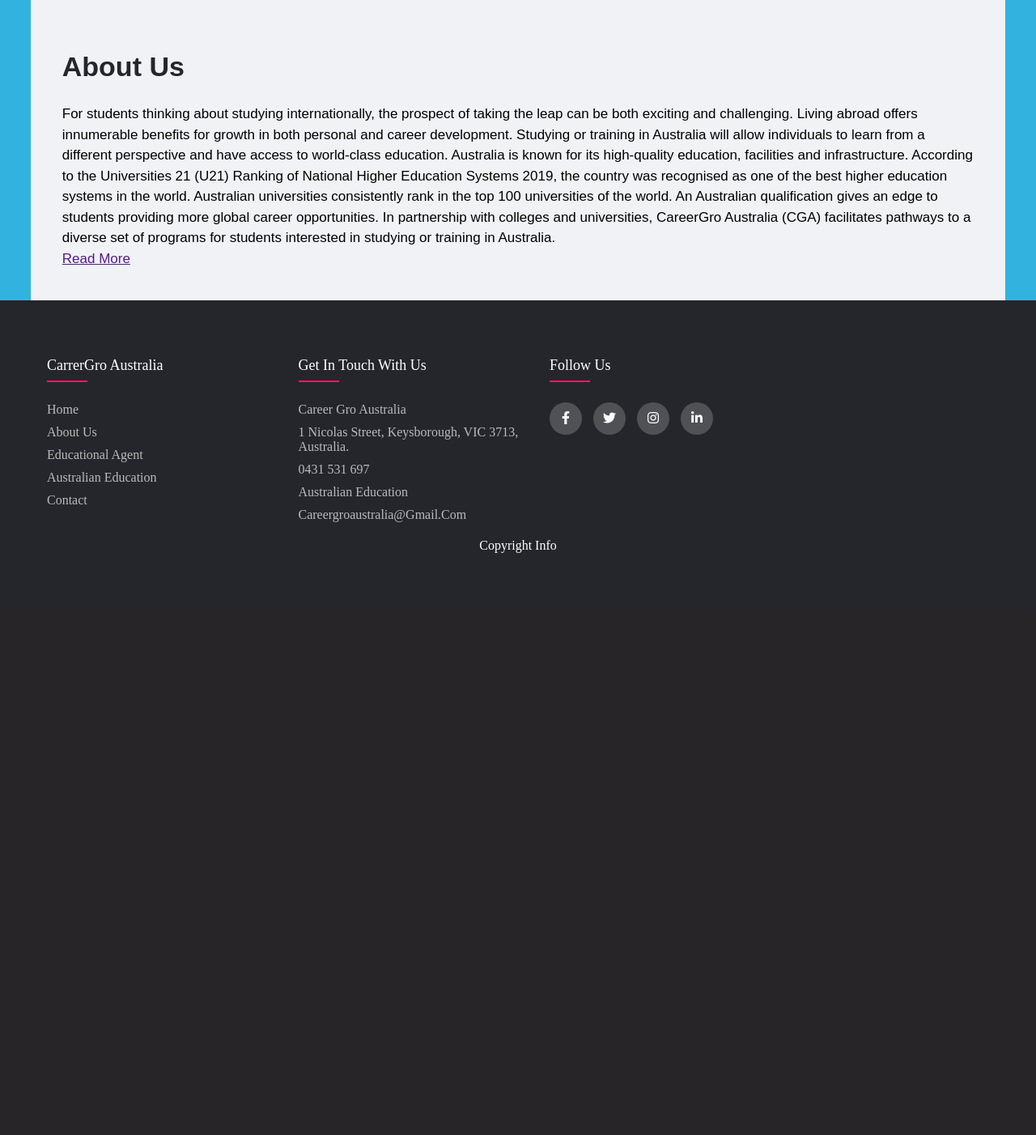
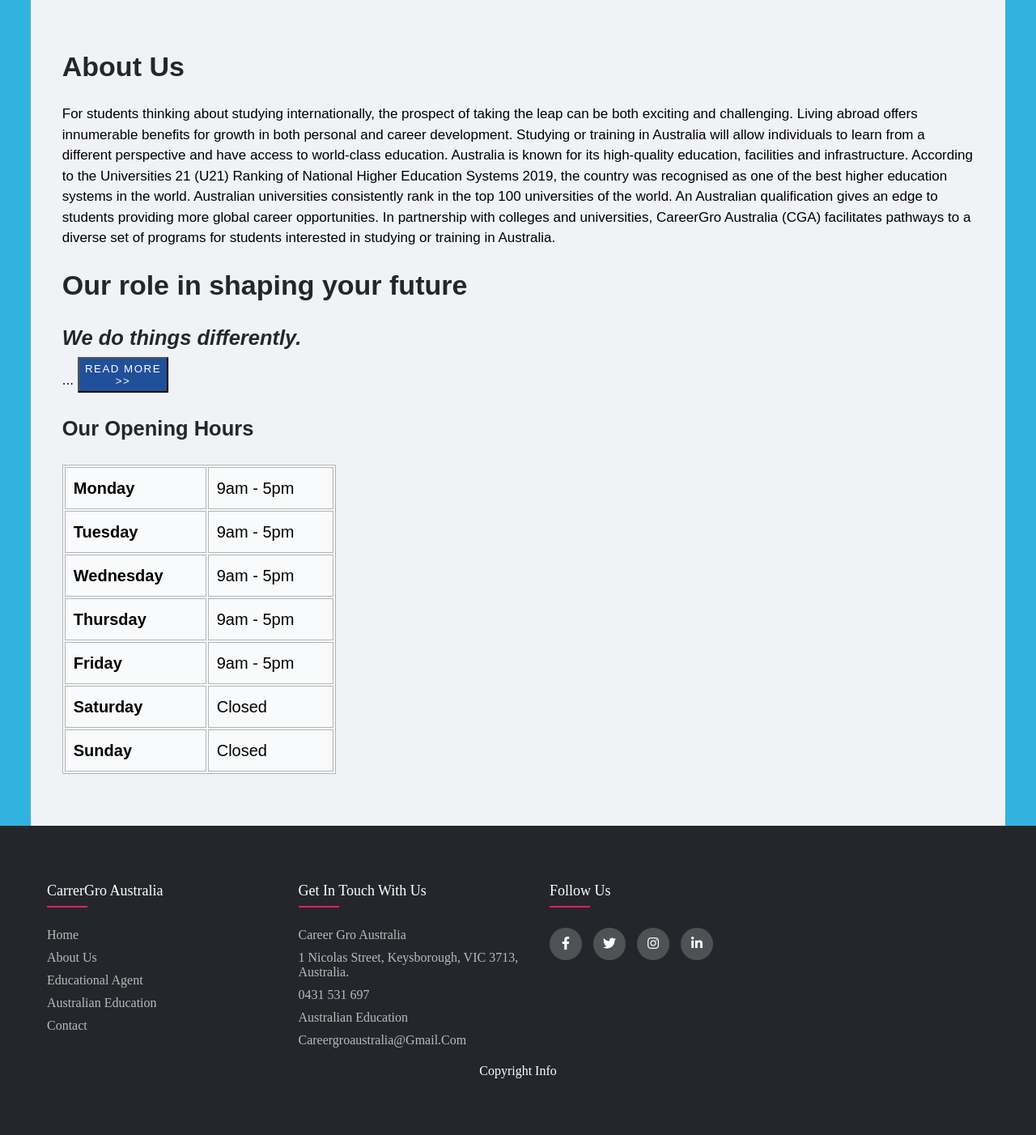
Before and after one commit to 30370657/project2, a PHP site: page /about.php in a window 1280 px wide. Shown: the part 683-2085 px from the top of the page at 81% size. Before the commit the page ends 1366 px from the top, so only its background shows below. Run offline with PHP 8.4, Linux system fonts and the light colour scheme.

Commit message:
Update about.php

```diff
--- a/about.php
+++ b/about.php
@@ -48,18 +48,46 @@
 
             <p>For students thinking about studying internationally, the prospect of taking the leap can be both exciting and challenging. Living abroad offers innumerable benefits for growth in both personal and career development. Studying or training in Australia will allow individuals to learn from a different perspective and have access to world-class education.
 Australia is known for its high-quality education, facilities and infrastructure. According to the Universities 21 (U21) Ranking of National Higher Education Systems 2019, the country was recognised as one of the best higher education systems in the world. Australian universities consistently rank in the top 100 universities of the world.
-An Australian qualification gives an edge to students providing more global career opportunities. In partnership with colleges and universities, CareerGro Australia (CGA) facilitates pathways to a diverse set of programs for students interested in studying or training in Australia.
-</p>
+An Australian qualification gives an edge to students providing more global career opportunities. In partnership with colleges and universities, CareerGro Australia (CGA) facilitates pathways to a diverse set of programs for students interested in studying or training in Australia.</p>
+<h1>Our role in shaping your future </h1>
+<h2><i>We do things differently. </i></h2>
 
-<div class = "button">
-    <a href = "">Read More</a>
+    <span id="dots">...</span><span id="more"><p>
+    At CGA, we aim to ensure you take advantage of the immense study opportunities to gain exposure and make a difference in their future. We conduct workshops assisting you in recognising key aspects of studying in Australia, as you establish ideas and develop approaches toward your career goals. You will be equipped with the knowledge of real world scenarios, enabling you to face and overcome challenges of international relocation.
+    We will help you achieve your ambition by defining what you are looking for in your career journey. You will feel connected and supported as your interests, values, strengths and apprehensions will be incorporated through CGA’s holistic approach.</p>
+
+    <h2>The programs available are</h2>
+    <ul>
+        <li>Certificate programs</li>
+        <li>Diploma programs</li>
+        <li>Undergraduate programs </li>
+        <li>Postgraduate programs</li>
+        <li>Special package programs </li>
+    </ul>
+    <p>
+    In addition to the programs offered, we will provide individual information on pre-departure, airport arrivals, Australian customs and quarantine, accommodation and offer well-being support as you settle in. Additionally, complex issues such as schooling for young dependents, working while studying and complying visa conditions can be addressed as needed. </p>
+
+<p>With our unique, flexible and collaborative approach, we help you make a well-informed decision at all levels to initiate your life changing experience. </p>
+
+</span>
+<button onclick="moreFunction()" id="moreBtn">READ MORE >></button>
+
+<div class = "opening-hours">
+    <h2> Our Opening Hours</h2>
+    <br>
+            <table>
+
+            <tr><th>Monday</th><td>9am - 5pm</td></tr>
+            <tr><th>Tuesday</th><td>9am - 5pm</td></tr>
+            <tr><th>Wednesday</th><td>9am - 5pm</td></tr>
+            <tr><th>Thursday</th><td>9am - 5pm</td></tr>
+            <tr><th>Friday</th><td>9am - 5pm</td></tr>
+            <tr><th>Saturday</th><td>Closed</td></tr>
+            <tr><th>Sunday</th><td>Closed</td></tr>
+            </table>
+            <br>
 </div>
 </div>
-</div>
-
-
-
-
 
     </div>
 
@@ -107,4 +135,21 @@ An Australian qualification gives an edge to students providing more global care
   </footer>
 
 </body>
+<script>
+    function moreFunction() {
+  var dots = document.getElementById("dots");
+  var moreText = document.getElementById("more");
+  var btnText = document.getElementById("moreBtn");
+
+  if (dots.style.display === "none") {
+    dots.style.display = "inline";
+    btnText.innerHTML = "READ MORE >>";
+    moreText.style.display = "none";
+  } else {
+    dots.style.display = "none";
+    btnText.innerHTML = "<< READ LESS";
+    moreText.style.display = "inline";
+  }
+}
+    </script>
 </html>
```
